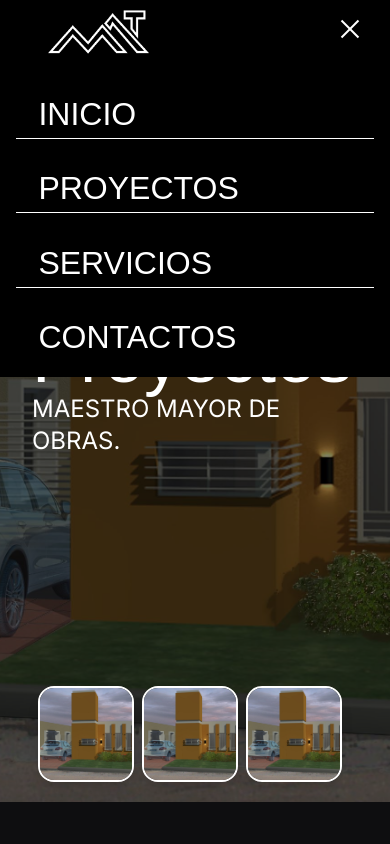
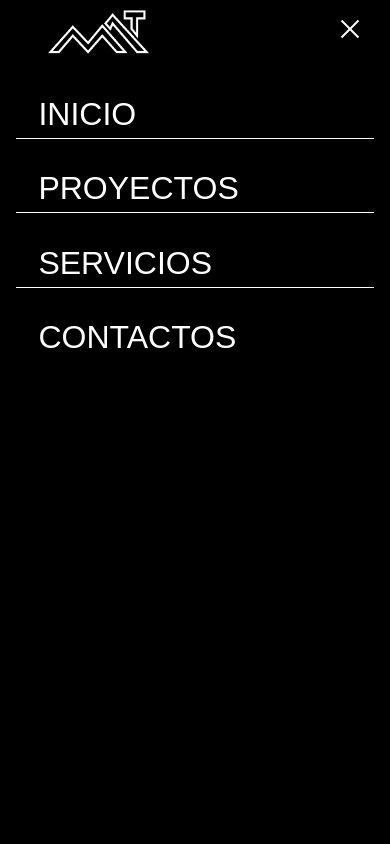
Before and after one commit to SrtaLiv/Maestro-Mayor-de-Obras-Website, a React (Vite) app: page / in a window 390 px wide. Both pictures are taken after a click on the element 354 px from the left and 32 px from the top of the page. Shown: the top 844 px of the page. Built offline with nearby package versions, Linux system fonts and the light colour scheme; grey boxes are pictures that could not be loaded.

Commit message:
screen nav and scroll

```diff
--- a/src/index.css
+++ b/src/index.css
@@ -1,6 +1,10 @@
 @import "tailwindcss";
 
 @custom-variant dark (&:is(.dark *));
+
+html {
+  scroll-behavior: smooth;
+}
 
 :root {
   font-family: Inter, system-ui, Avenir, Helvetica, Arial, sans-serif;
--- a/src/navbar/NavBar.jsx
+++ b/src/navbar/NavBar.jsx
@@ -1,6 +1,6 @@
 import './navbar.css'
 import HamburgerMenu from "./hamburger-menu"
-import {useState} from 'react';
+import { useState } from 'react';
 
 function NavBar() {
 
@@ -43,8 +43,12 @@ function NavBar() {
                 {/* Menu pantallas grandes */}
                 {/* <div className={`menuItems ${isOpen ? "is-open" : ""}`} > */}
                 <div className="hidden content-center md:flex ">
+                    <a>
                         <h1 className="nav-text">INICIO</h1>
+                    </a>
+                    <a href="#proyectos">
                         <h1 className="nav-text">PROYECTOS</h1>
+                    </a>
                     <h1 className="nav-text">SERVICIOS</h1>
                     <h1 className="nav-text">CONTACTOS</h1>
                 </div>
@@ -66,11 +70,17 @@ function NavBar() {
                     <h1 className="nav-text border-b-2 border-white">CONTACTOS</h1>
                 </div> */}
 
-                <div className={`absolute top-16 left-0 w-full bg-black p-4 flex flex-col divide-y divide-white space-y-4 transition-all duration-300 ${isOpen ? "block" : "hidden"} md:hidden`}>
+                <div className={`absolute top-16 left-0 w-full bg-black p-4 flex flex-col divide-y divide-white space-y-4 transition-all duration-300 ${isOpen ? "block" : "hidden"} md:hidden h-screen`}>
                     <a> <h1 className="nav-text ">INICIO</h1> </a>
+                    <a href="#">
                         <h1 className="nav-text ">PROYECTOS</h1>
-                    <a href='#'> <h1 className="nav-text ">SERVICIOS</h1> </a>
+                    </a>
+                    <a href='#'>
+                        <h1 className="nav-text ">SERVICIOS</h1>
+                    </a>
+                    <a href="#">
                         <h1 className="nav-text ">CONTACTOS</h1>
+                    </a>
                 </div>
 
 
--- a/src/projects/Project.jsx
+++ b/src/projects/Project.jsx
@@ -14,7 +14,7 @@ import {
 function Project() {
 
     return (
-        <section className="px-4 md:px-24 bg-[#0e0e10] min-h-screen flex justify-center flex-col py-20 sm:py-16">
+        <section id='proyectos' className="px-4 md:px-24 bg-[#0e0e10] min-h-screen flex justify-center flex-col py-20 sm:py-16">
             <div className="">
                 <h2 className="text-white text-5xl md:text-6xl sm:text-5xl font-inter mb-8 font-semibold">Proyectos</h2>
             </div>
```
Lines whose indentation alone changed are shown as unchanged.
